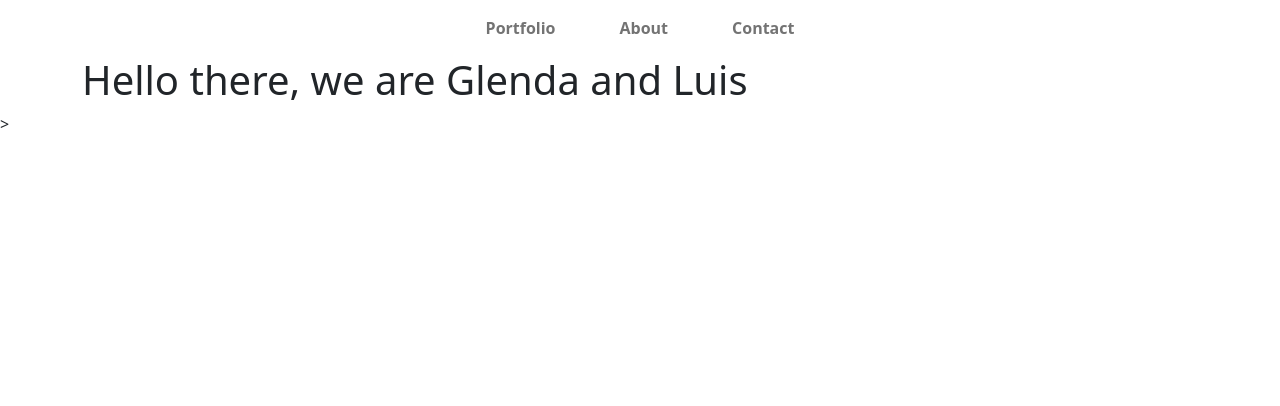
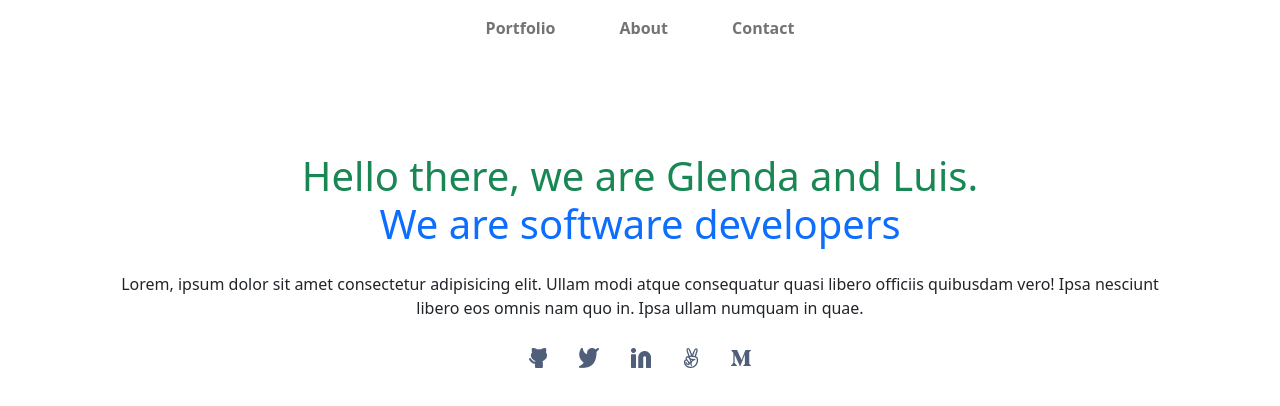
Before and after one commit to Gdiazdiaz/Bootstrap-portfolio, a plain HTML site: page index.html in a window 1280 px wide. Drawn offline with nearby package versions, Linux system fonts and the light colour scheme.

Commit message:
Set headline with social icons and introduction

```diff
--- a/index.html
+++ b/index.html
@@ -10,7 +10,7 @@
 </head>
 <body>
     <nav class="navbar navbar-expand-md navbar-light">
-        <div class="container-fluid">
+        <div class="container-fluid mb-5">
           <a class="navbar-brand d-md-none fw-bold" href="#">Welcome</a>
           <button class="navbar-toggler border-0" type="button" data-bs-toggle="collapse " data-bs-target="#navbarSupportedContent" aria-controls="navbarSupportedContent" aria-expanded="false" aria-label="Toggle navigation">
             <span class="navbar-toggler-icon"></span>
@@ -31,9 +31,16 @@
         </div>
       </nav>
       <header>
-        <div class="container">
-        <h1>Hello there, we are Glenda and Luis</h1>
-        </div>>
+        <div class="container-sm d-flex flex-column justify-content-center mt-5 px-5">
+        <h1 class="text-success text-center">Hello there, we are Glenda and Luis. <span class="d-block text-primary text-center">We are software developers</span></h1>
+        <p class="d-block text-center mt-3">Lorem, ipsum dolor sit amet consectetur adipisicing elit. Ullam modi atque consequatur quasi libero officiis quibusdam vero! Ipsa nesciunt libero eos omnis nam quo in. Ipsa ullam numquam in quae.</p>
+        <div class="list-group d-flex flex-row justify-content-center">
+            <a href="#" class="list-group-item border-0"><img src="media/ic-github.png"></a>
+            <a href="#" class="list-group-item border-0"><img src="media/ic-twitter.png"></a>
+            <a href="#" class="list-group-item border-0"><img src="media/ic-linkedin.png"></a>
+            <a href="#" class="list-group-item border-0"><img src="media/ic-angelis.png"></a>
+            <a href="#" class="list-group-item border-0"><img src="media/ic-medium.png"></a>
+          </div>
       </header>
     <script src="https://cdn.jsdelivr.net/npm/bootstrap@5.0.2/dist/js/bootstrap.bundle.min.js" integrity="sha384-MrcW6ZMFYlzcLA8Nl+NtUVF0sA7MsXsP1UyJoMp4YLEuNSfAP+JcXn/tWtIaxVXM" crossorigin="anonymous"></script>
 </body>
```
Also changed, not shown: media/ic-angelis.png (added), media/ic-github.png (added), media/ic-linkedin.png (added), media/ic-medium.png (added), media/ic-twitter.png (added).
